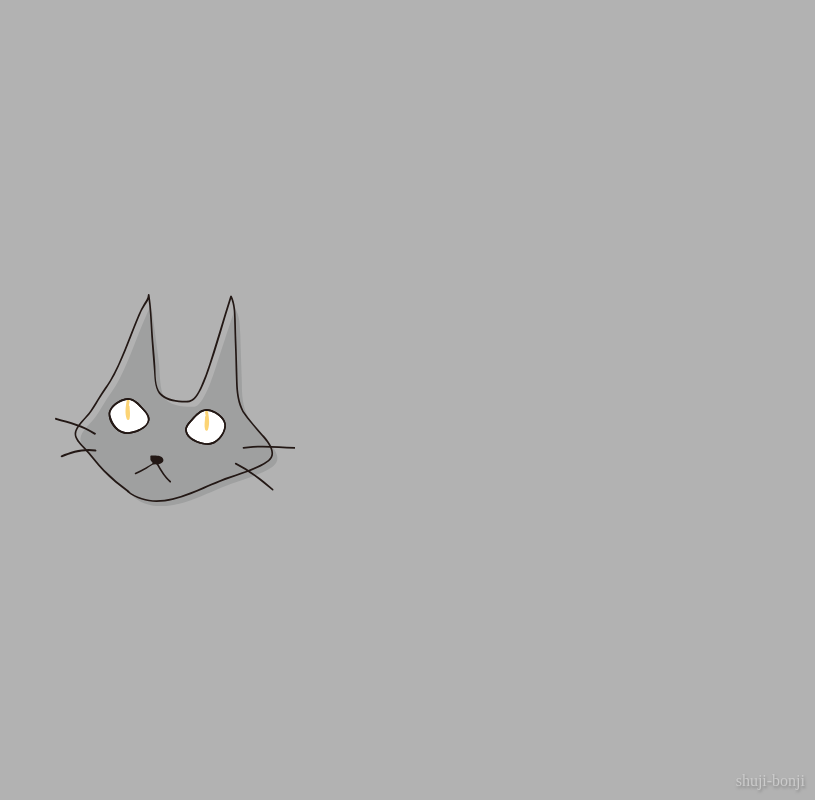
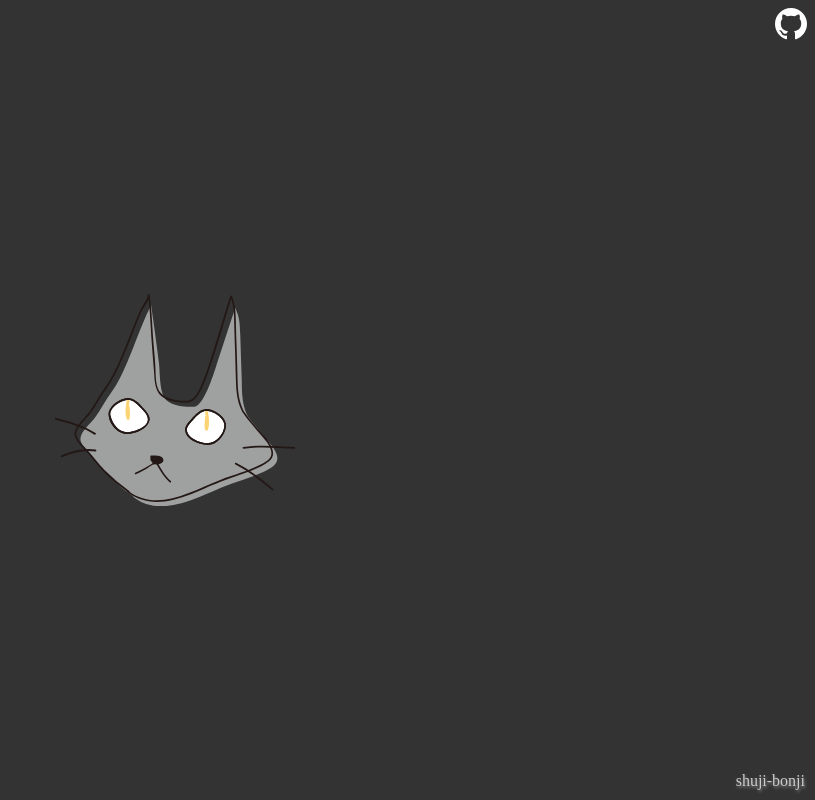
Before and after one commit to shuji-bonji/shuji-bonji.github.io, a plain HTML site: page index.html in a window 1280 px wide. Shown: the whole page, without its empty margins (465-1280 px from the left). Drawn offline with Linux system fonts and the light colour scheme.

Commit message:
fix: add github link

```diff
--- a/index.css
+++ b/index.css
@@ -4,7 +4,7 @@ html, body, h1 {
 }
 body {
   /* background: #B2B2B2 url(logo.png) no-repeat center center fixed; */
-  background-color: #B2B2B2;
+  background-color: #333;
   position:relative;
 }
 
@@ -515,3 +515,15 @@ footer small {
   -webkit-animation: animate-svg-fill-30 0.7s cubic-bezier(0.47, 0, 0.745, 0.715) 3.7s both;
           animation: animate-svg-fill-30 0.7s cubic-bezier(0.47, 0, 0.745, 0.715) 3.7s both;
 }
+
+header {
+  display: flex;
+  justify-content: flex-end;
+}
+
+.githubsvg {
+  margin: 8px;
+  width: 32px;
+  height: 32px;
+  align-self: flex-end;
+}
--- a/index.html
+++ b/index.html
@@ -15,6 +15,21 @@ E-mail service, web-based e-mail, scheduler, web storage, and offers services su
   </head>
 
   <body>
+    <header>
+        <a
+          href="https://github.com/shuji-bonji/websocket-practical-guide"
+          rel="noopener noreferrer"
+          title="GitHub"
+          aria-label="GitHubリポジトリを開く"
+        >
+          <svg class="githubsvg" fill="white" viewBox="0 0 24 24">
+            <path
+              d="M12 0C5.374 0 0 5.373 0 12 0 17.302 3.438 21.8 8.207 23.387c.599.111.793-.261.793-.577v-2.234c-3.338.726-4.033-1.416-4.033-1.416-.546-1.387-1.333-1.756-1.333-1.756-1.089-.745.083-.729.083-.729 1.205.084 1.839 1.237 1.839 1.237 1.07 1.834 2.807 1.304 3.492.997.107-.775.418-1.305.762-1.604-2.665-.305-5.467-1.334-5.467-5.931 0-1.311.469-2.381 1.236-3.221-.124-.303-.535-1.524.117-3.176 0 0 1.008-.322 3.301 1.23A11.509 11.509 0 0112 5.803c1.02.005 2.047.138 3.006.404 2.291-1.552 3.297-1.23 3.297-1.23.653 1.653.242 2.874.118 3.176.77.84 1.235 1.911 1.235 3.221 0 4.609-2.807 5.624-5.479 5.921.43.372.823 1.102.823 2.222v3.293c0 .319.192.694.801.576C20.566 21.797 24 17.3 24 12c0-6.627-5.373-12-12-12z"
+            />
+          </svg>
+        </a>
+    </header>
+
     <svg
       id="mikuro"
       data-name="mikuro"
```
